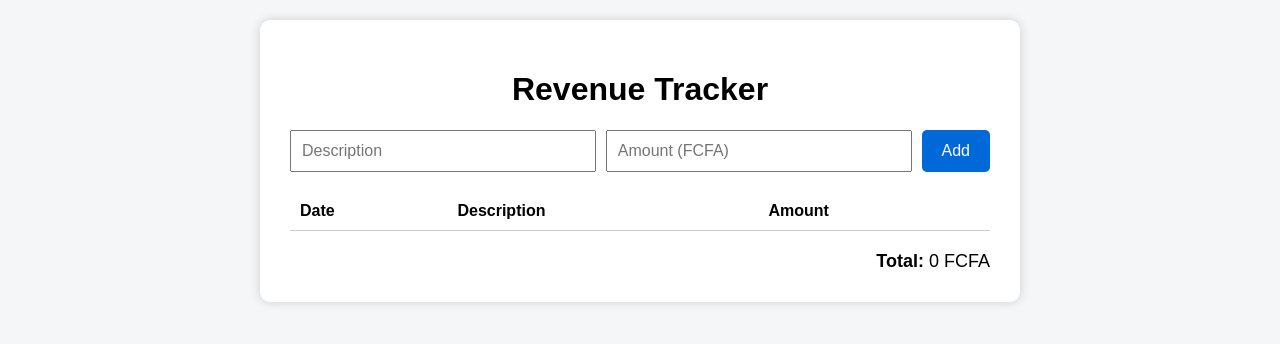
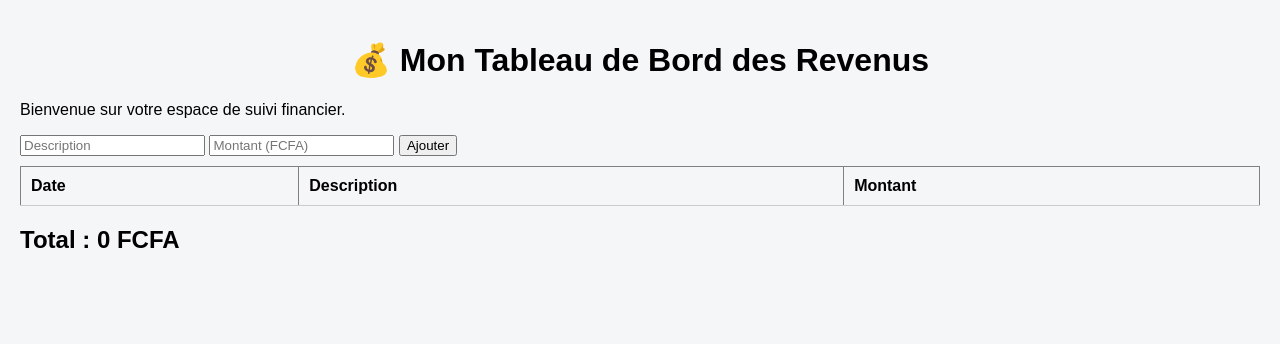
Before and after one commit to akakoulloucedricaimglobal-spec/mon-agent-auto-dashboard, a plain HTML site: page index.html in a window 1280 px wide. Drawn offline with Linux system fonts and the light colour scheme.

Commit message:
index.html

```diff
--- a/index.html
+++ b/index.html
@@ -1,35 +1,33 @@
 <!DOCTYPE html>
-<html lang="en">
+<html lang="fr">
 <head>
   <meta charset="UTF-8" />
-  <meta name="viewport" content="width=device-width, initial-scale=1.0"/>
-  <title>Revenue Tracker Dashboard</title>
+  <meta name="viewport" content="width=device-width, initial-scale=1.0" />
+  <title>Tableau de Bord des Revenus</title>
   <link rel="stylesheet" href="style.css" />
 </head>
 <body>
-  <div class="container">
-    <h1>Revenue Tracker</h1>
-    <div class="input-section">
-      <input type="text" id="description" placeholder="Description" />
-      <input type="number" id="amount" placeholder="Amount (FCFA)" />
-      <button onclick="addRevenue()">Add</button>
-    </div>
+  <h1>💰 Mon Tableau de Bord des Revenus</h1>
+  <p>Bienvenue sur votre espace de suivi financier.</p>
 
-    <table id="revenue-table">
+  <form onsubmit="event.preventDefault(); addRevenue();">
+    <input type="text" id="description" placeholder="Description" required />
+    <input type="number" id="amount" placeholder="Montant (FCFA)" required />
+    <button type="submit">Ajouter</button>
+  </form>
+
+  <table id="revenue-table" border="1" cellpadding="8">
     <thead>
       <tr>
         <th>Date</th>
         <th>Description</th>
-          <th>Amount</th>
+        <th>Montant</th>
       </tr>
     </thead>
     <tbody></tbody>
   </table>
 
-    <div class="summary">
-      <strong>Total:</strong> <span id="total">0</span> FCFA
-    </div>
-  </div>
+  <h2>Total : <span id="total">0</span> FCFA</h2>
 
   <script src="script.js"></script>
 </body>
```
Lines whose indentation alone changed are shown as unchanged.
